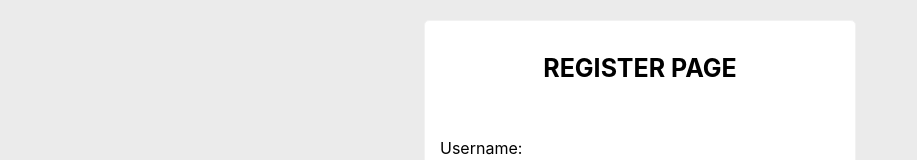
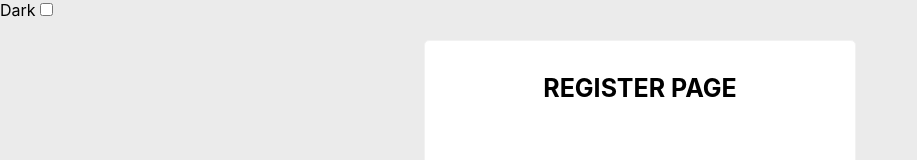
Before and after one commit to HaniusG/react-news, a React (Create React App) app: page / in a window 1280 px wide. Shown: the top 160 px of the page, without its empty margins (0-917 px from the left). Built offline with nearby package versions, Linux system fonts and the light colour scheme.

Commit message:
my commit

```diff
--- a/src/components/App/App.js
+++ b/src/components/App/App.js
@@ -2,7 +2,8 @@ import { useState } from "react";
 import "./app.css";
 import RegisterPage from "../RegisterPage";
 import UserPage from "../UserPage";
-import {FCount, Count} from "../Count";
+import DarkThemeToggle from "../DarkThemeToggle";
+// import {FCount, Count} from "../Count";
 import LocalStorageService from "../../services/LocalStorageService"
 
 function App () {
@@ -28,6 +29,7 @@ function App () {
 
     return (
       <div className="app">
+        <DarkThemeToggle/>
         {isRegistered ?
 
         <UserPage userData={userData}/>
--- /dev/null
+++ b/src/components/DarkThemeToggle/DarkThemeToggle.js
@@ -0,0 +1,19 @@
+import { useState } from 'react'
+import './dark-theme-toggle.css'
+
+export default function DarkThemeToggle(){
+    const [isToggled, setIsToggled] = useState(false)
+
+    const changeTheme = () =>{
+        setIsToggled(!isToggled);
+        {isToggled ? document.body.style.backgroundColor = "rgb(30, 30, 30)" : document.body.style.backgroundColor = "#EBEBEB"}
+    }
+
+    return(
+        <div>
+
+            {isToggled ? <span>White</span>: <span>Dark</span>}
+            <input type="checkbox" onChange={changeTheme}/>
+        </div>
+    )
+}
--- /dev/null
+++ b/src/components/DarkThemeToggle/index.js
@@ -0,0 +1,3 @@
+import DarkThemeToggle from "./DarkThemeToggle";
+
+export default DarkThemeToggle;
```
Also changed, not shown: src/components/DarkThemeToggle/dark-theme-toggle.css (added).
